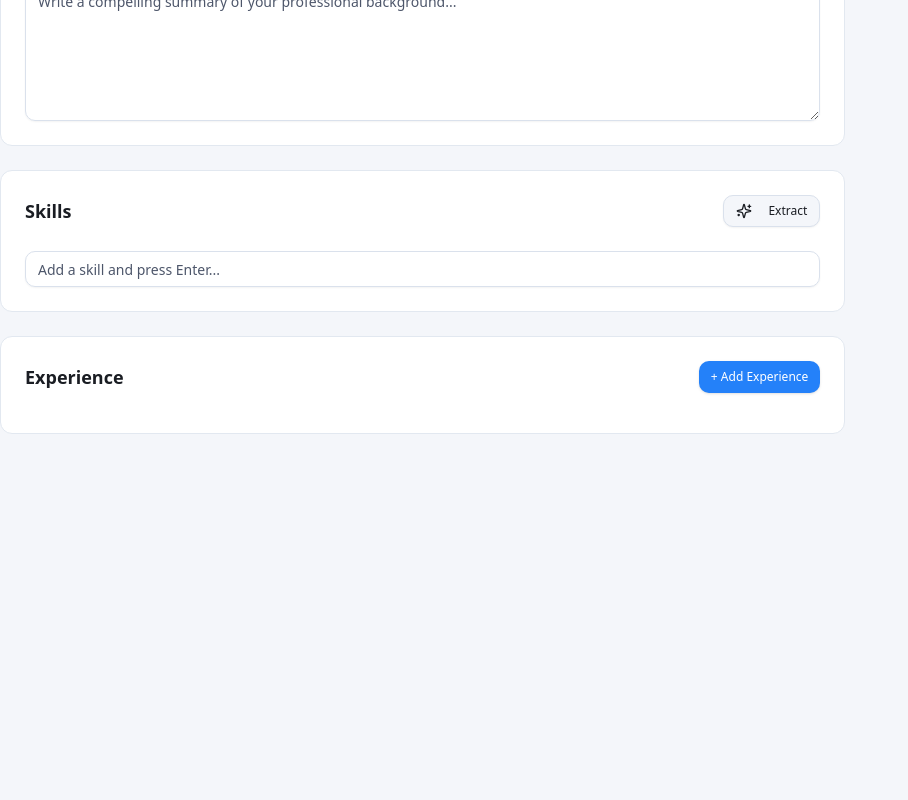
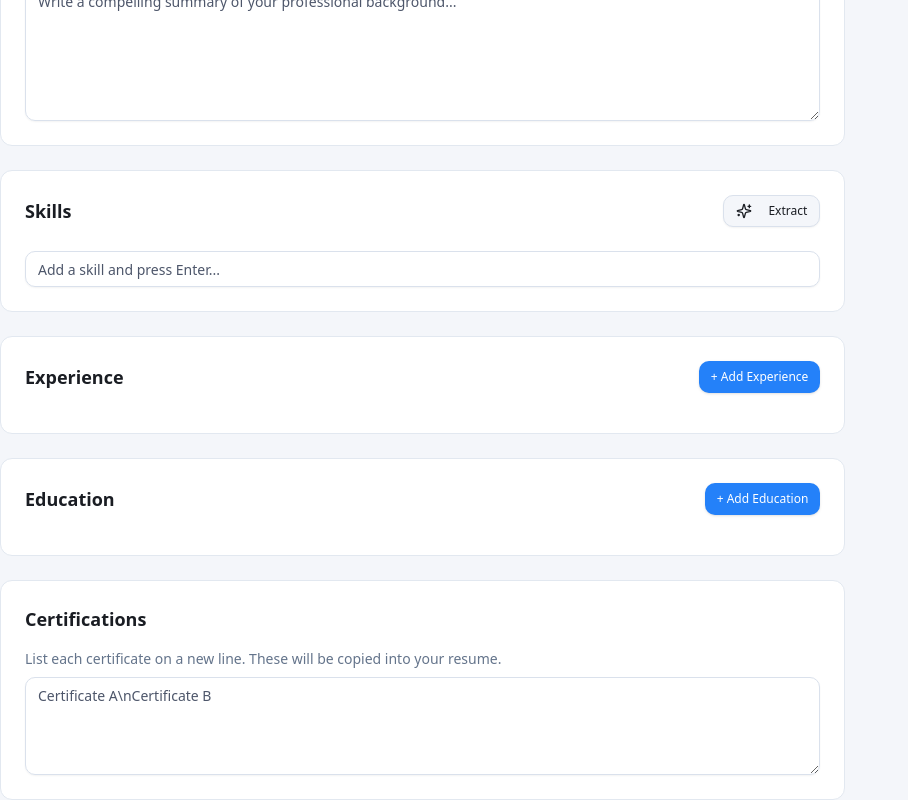
Before and after one commit to KachiAlex/finberslink, a Next.js app: page /resumes/builder in a window 1280 px wide. Shown: the part 422-1222 px from the top of the page, without its empty margins (0-908 px from the left). Before the commit the page ends 856 px from the top, so only its background shows below. Built offline with nearby package versions, Linux system fonts and the light colour scheme.

Commit message:
Resume builder: add Education section and Certifications field

```diff
--- a/src/app/resumes/builder/page.tsx
+++ b/src/app/resumes/builder/page.tsx
@@ -31,6 +31,7 @@ interface ResumeData {
     field: string;
     description: string;
   }>;
+  certifications?: string[];
 }
 
 export default function ResumeBuilderPage() {
@@ -40,6 +41,7 @@ export default function ResumeBuilderPage() {
     skills: [],
     experience: [],
     education: [],
+    certifications: [],
   });
 
   const [loading, setLoading] = useState(false);
@@ -424,6 +426,117 @@ export default function ResumeBuilderPage() {
               ))}
             </div>
           </div>
+
+          <div className="rounded-lg border border-slate-200 bg-white p-6">
+            <div className="flex items-center justify-between mb-4">
+              <h2 className="text-lg font-semibold">Education</h2>
+              <Button
+                size="sm"
+                onClick={() =>
+                  setData((prev) => ({
+                    ...prev,
+                    education: [
+                      ...prev.education,
+                      {
+                        id: Date.now().toString(),
+                        school: "",
+                        degree: "",
+                        field: "",
+                        description: "",
+                      },
+                    ],
+                  }))
+                }
+              >
+                + Add Education
+              </Button>
+            </div>
+            <div className="space-y-4">
+              {data.education.map((edu, idx) => (
+                <div key={edu.id} className="p-4 rounded-lg border border-slate-200 bg-slate-50 space-y-3">
+                  <div className="grid gap-3 md:grid-cols-2">
+                    <Input
+                      placeholder="School / Institution"
+                      value={edu.school}
+                      onChange={(event) =>
+                        setData((prev) => ({
+                          ...prev,
+                          education: prev.education.map((entry, i) =>
+                            i === idx ? { ...entry, school: event.target.value } : entry
+                          ),
+                        }))
+                      }
+                    />
+                    <Input
+                      placeholder="Degree"
+                      value={edu.degree}
+                      onChange={(event) =>
+                        setData((prev) => ({
+                          ...prev,
+                          education: prev.education.map((entry, i) =>
+                            i === idx ? { ...entry, degree: event.target.value } : entry
+                          ),
+                        }))
+                      }
+                    />
+                  </div>
+                  <Input
+                    placeholder="Field of study"
+                    value={edu.field}
+                    onChange={(event) =>
+                      setData((prev) => ({
+                        ...prev,
+                        education: prev.education.map((entry, i) =>
+                          i === idx ? { ...entry, field: event.target.value } : entry
+                        ),
+                      }))
+                    }
+                  />
+                  <Textarea
+                    placeholder="Description (optional)"
+                    value={edu.description}
+                    onChange={(event) =>
+                      setData((prev) => ({
+                        ...prev,
+                        education: prev.education.map((entry, i) =>
+                          i === idx ? { ...entry, description: event.target.value } : entry
+                        ),
+                      }))
+                    }
+                  />
+                  <div className="flex gap-2">
+                    <Button
+                      size="sm"
+                      variant="outline"
+                      onClick={() =>
+                        setData((prev) => ({
+                          ...prev,
+                          education: prev.education.filter((_, i) => i !== idx),
+                        }))
+                      }
+                    >
+                      Remove
+                    </Button>
+                  </div>
+                </div>
+              ))}
+            </div>
+          </div>
+
+          <div className="rounded-lg border border-slate-200 bg-white p-6">
+            <h2 className="text-lg font-semibold mb-4">Certifications</h2>
+            <div className="space-y-2">
+              <p className="text-sm text-slate-500">List each certificate on a new line. These will be copied into your resume.</p>
+              <Textarea
+                placeholder="Certificate A\nCertificate B"
+                rows={4}
+                value={(data.certifications || []).join('\n')}
+                onChange={(e) =>
+                  setData((prev) => ({ ...prev, certifications: e.target.value.split('\n').map(s => s.trim()).filter(Boolean) }))
+                }
+              />
+            </div>
+          </div>
         </div>
 
         <div className="rounded-lg border border-slate-200 bg-white p-6 h-fit sticky top-4">
```
